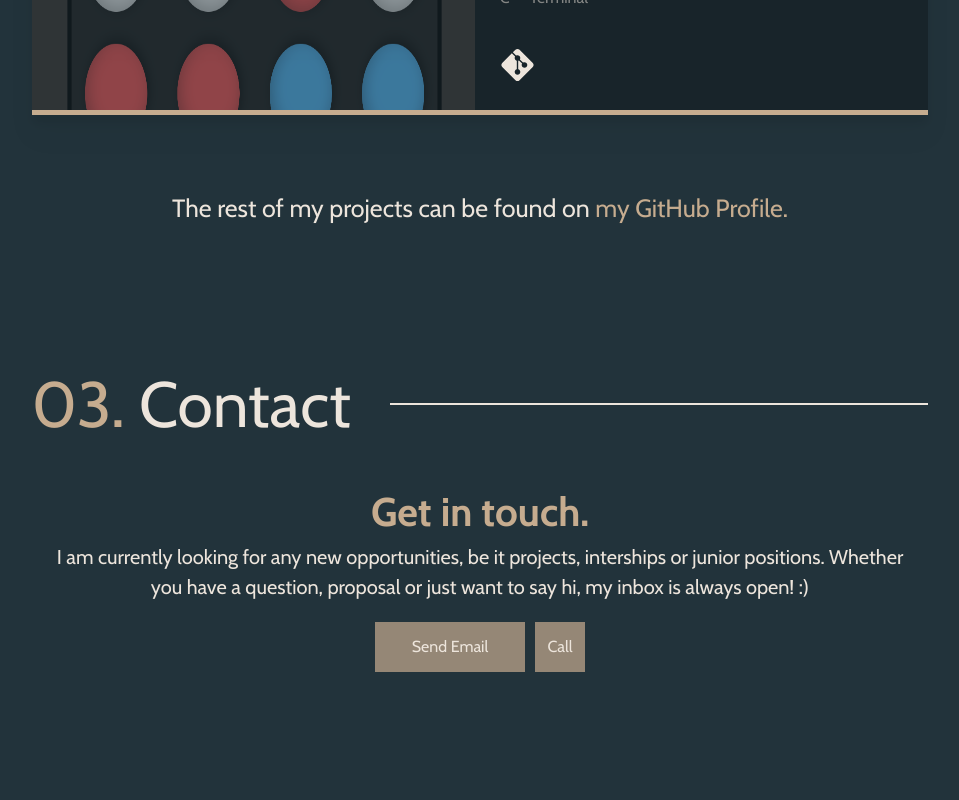
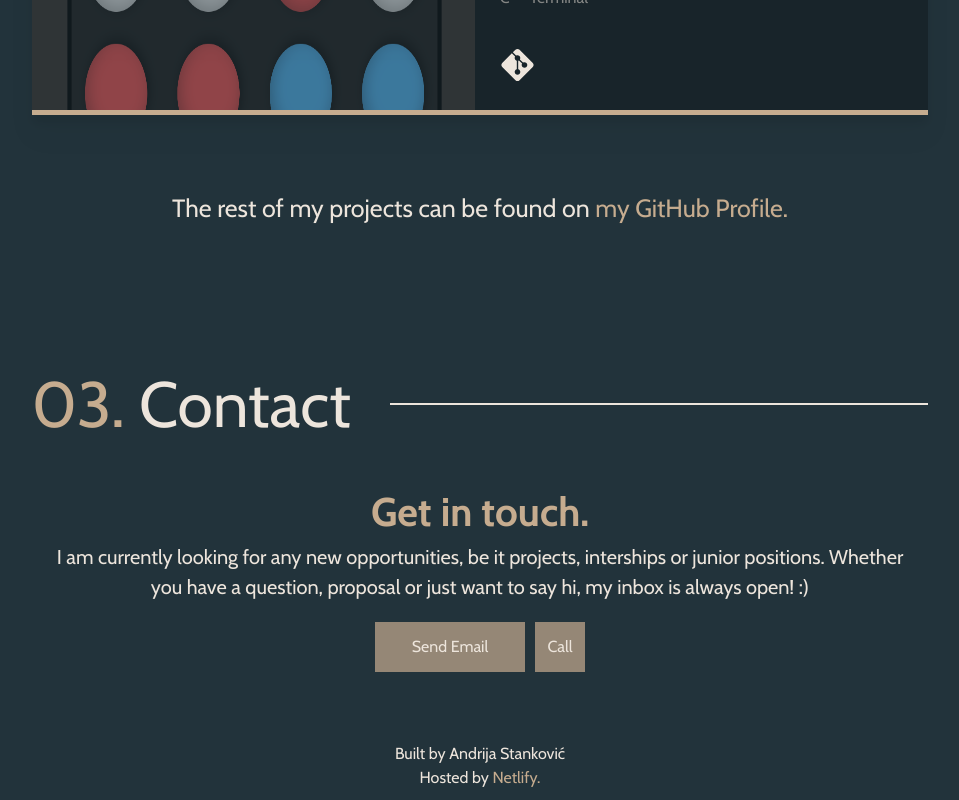
Before and after one commit to AkosoCodes/Personal-Portfolio-Website, a Vue app: page / in a window 1280 px wide. Shown: the part 3150-3950 px from the top of the page, without its empty margins (160-1119 px from the left). Before the commit the page ends 3892 px from the top, so only its background shows below. Built offline with nearby package versions, Linux system fonts and the light colour scheme.

Commit message:
👣 | Added Footer

```diff
--- a/src/components/footer.vue
+++ b/src/components/footer.vue
@@ -38,10 +38,18 @@
 
         <!-- Signature -->
         <p class="w-full mx-auto my-[10px] text-center text-main  select-none bg-inherit">
-            Built by <span class="bg-inherit hover:text-accent">Andrija Stankovic</span>
+            Built by <span class="bg-inherit hover:text-accent">Andrija Stanković</span>
             <br>Hosted by <span class="bg-inherit text-accent">Netlify.</span>
         </p>
 
+    </div>
+
+    <div class="heading-md:hidden">
+        <!-- Signature -->
+        <p class="w-full mx-auto my-[10px] text-center text-main  select-none bg-inherit">
+            Built by <span class="bg-inherit hover:text-accent">Andrija Stanković</span>
+            <br>Hosted by <span class="bg-inherit text-accent">Netlify.</span>
+        </p>
     </div>
 
 </template>
```
